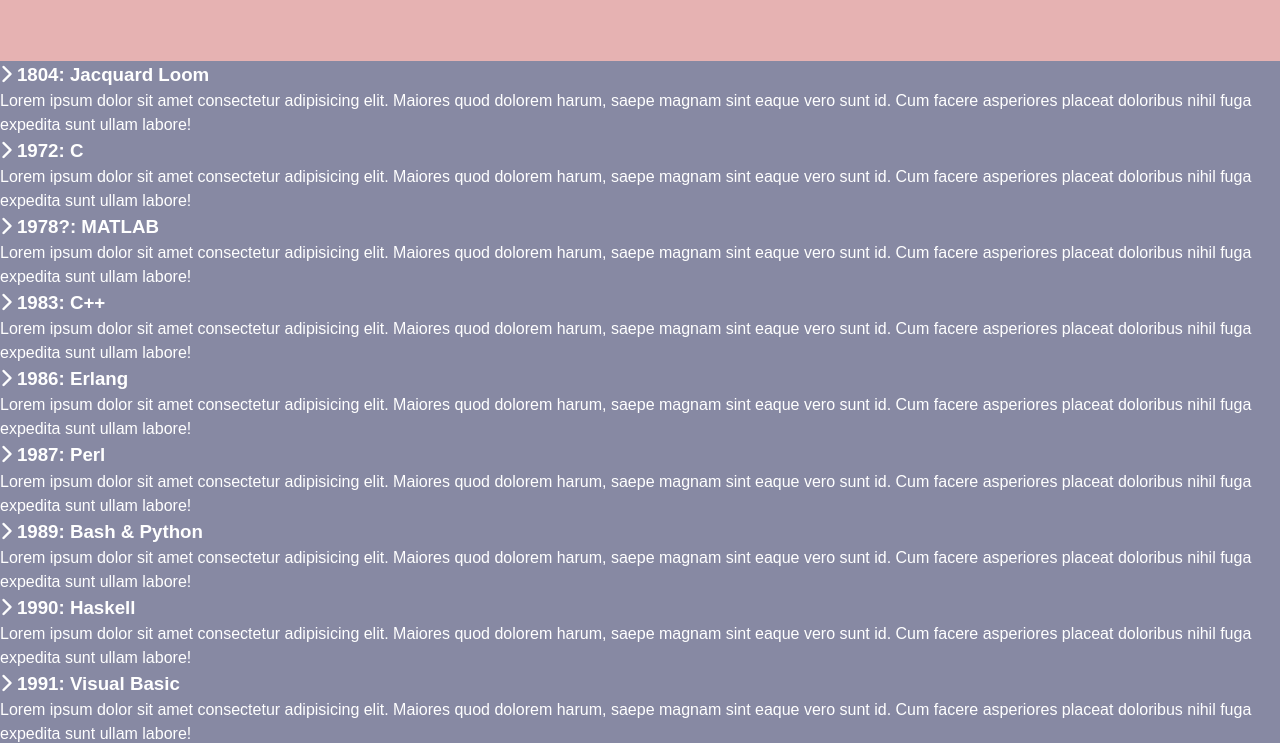
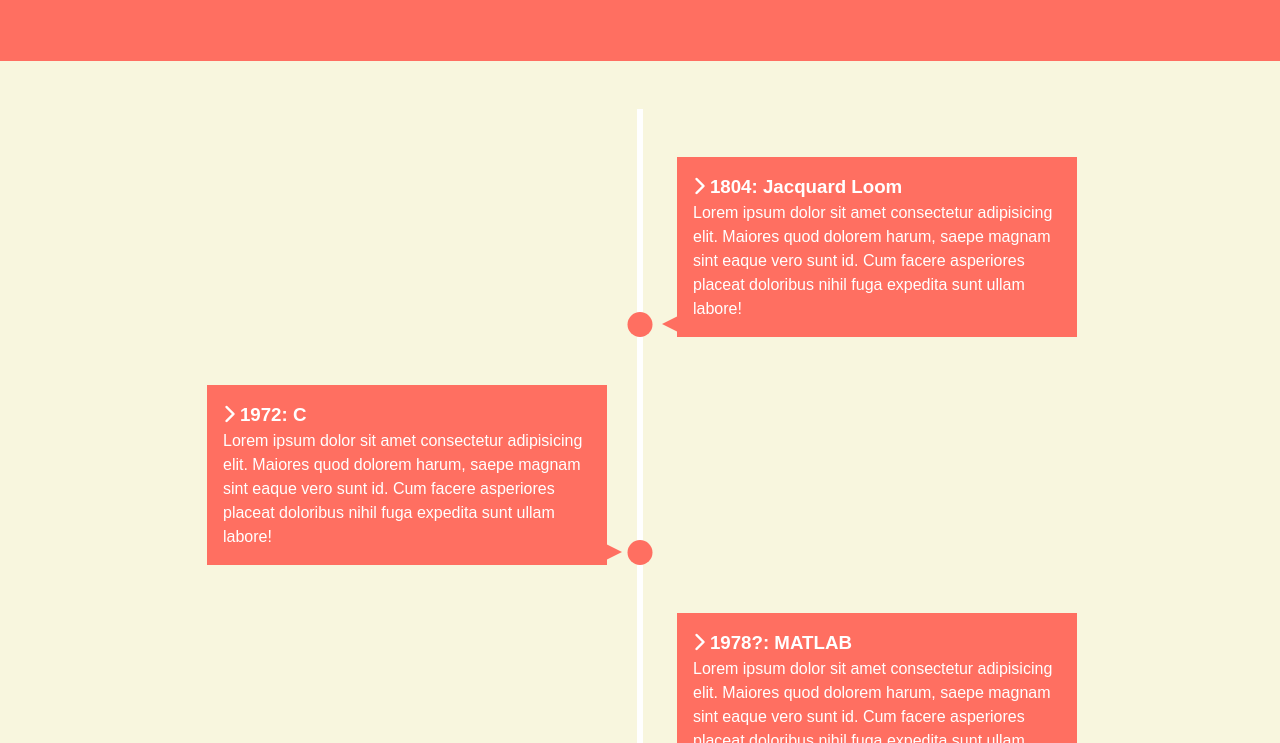
Before and after one commit to EllisMin/timeline-css, a plain HTML site: page index.html in a window 1280 px wide. Shown: the part 143-886 px from the top of the page. Drawn offline with Linux system fonts and the light colour scheme.

Commit message:
created styles for the timeline

```diff
--- a/css/style.css
+++ b/css/style.css
@@ -1,6 +1,6 @@
 :root {
-  --primary-color: #8789a3;
-  --secondary-color: #e6b2b2;
+  --primary-color: #f8f6de;
+  --secondary-color: #ff6f61;
   --max-width: 1100px;
 }
 
@@ -35,3 +35,81 @@
 h1 {
   font-size: 2rem;
 }
+
+#timeline ul {
+  background: var(--primary-color);
+  padding: 3rem 0;
+}
+
+/* Create a line in the middle */
+#timeline ul li {
+  list-style: none;
+  position: relative;
+  width: 6px;
+  margin: 0 auto;
+  padding-top: 3rem;
+  background: #fff;
+}
+
+/* Boxes */
+#timeline ul li div {
+  position: relative;
+  bottom: 0;
+  width: 400px;
+  padding: 1rem;
+  background: var(--secondary-color);
+  transition: all 0.5s ease-in-out;
+}
+
+/* Left Side */
+#timeline ul li:nth-child(even) div {
+  left: -430px;
+}
+
+/* Right Side */
+#timeline ul li:nth-child(odd) div {
+  left: 40px;
+}
+
+/* Dots */
+#timeline ul li:after {
+  content: "";
+  position: absolute;
+  left: 50%;
+  bottom: 0;
+  width: 25px;
+  height: 25px;
+  background: var(--secondary-color);
+
+  border-radius: 50%;
+  transform: translateX(-50%);
+
+  transition: background 0.5s ease-in-out;
+}
+
+/* Arrows base */
+#timeline div:before {
+  content: "";
+  position: absolute;
+  bottom: 5px;
+  width: 0;
+  height: 0;
+
+  border-style: solid;
+}
+
+/* Right Side Arrows */
+#timeline ul li:nth-child(odd) div:before {
+  left: -15px;
+  border-width: 8px 16px 8px 0;
+
+  border-color: transparent var(--secondary-color) transparent transparent;
+}
+
+/* Left Side Arrows */
+#timeline ul li:nth-child(even) div:before {
+  right: -15px;
+  border-width: 8px 0px 8px 16px;
+
+  border-color: transparent transparent transparent var(--secondary-color);
+}
```
